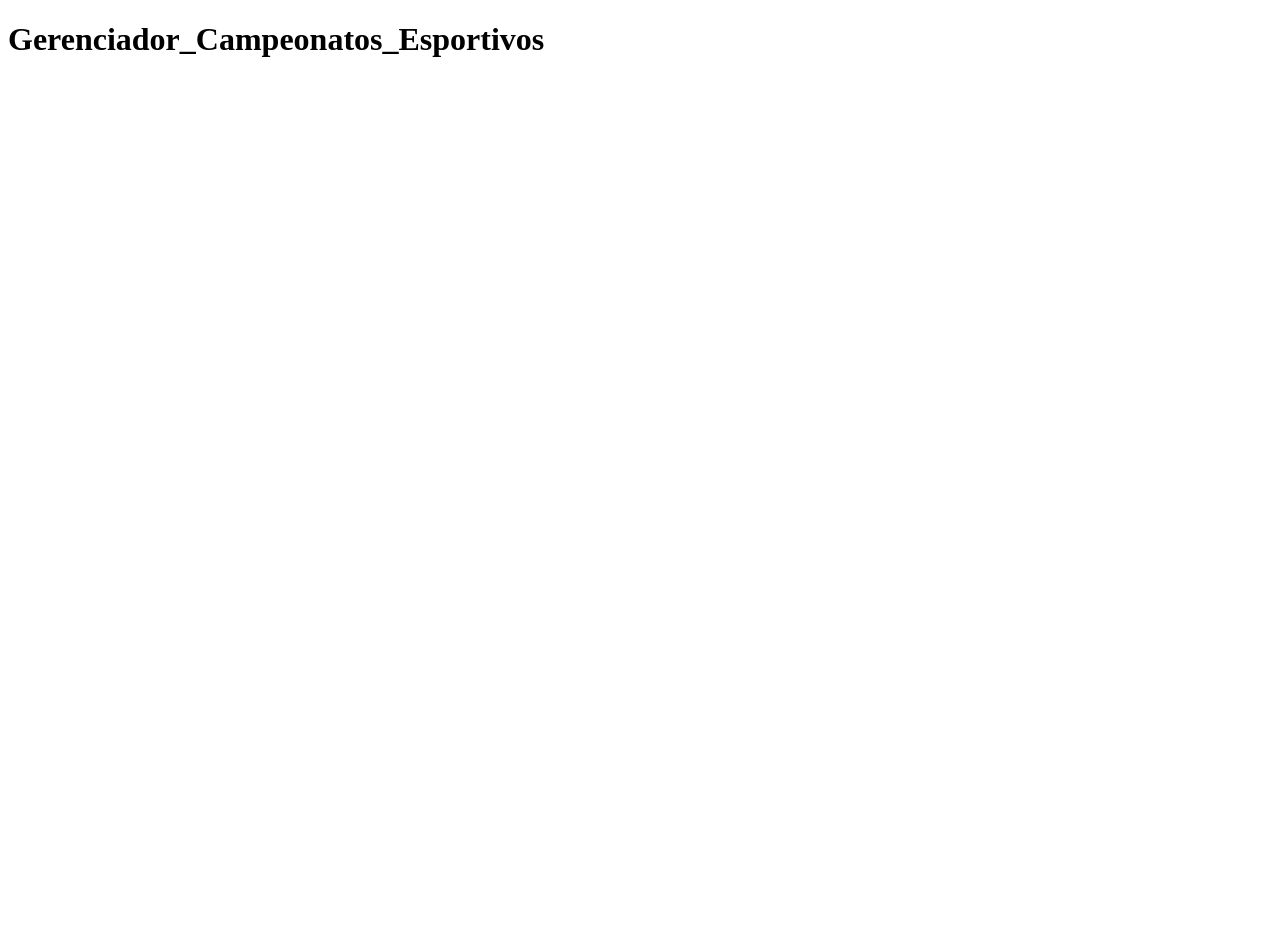
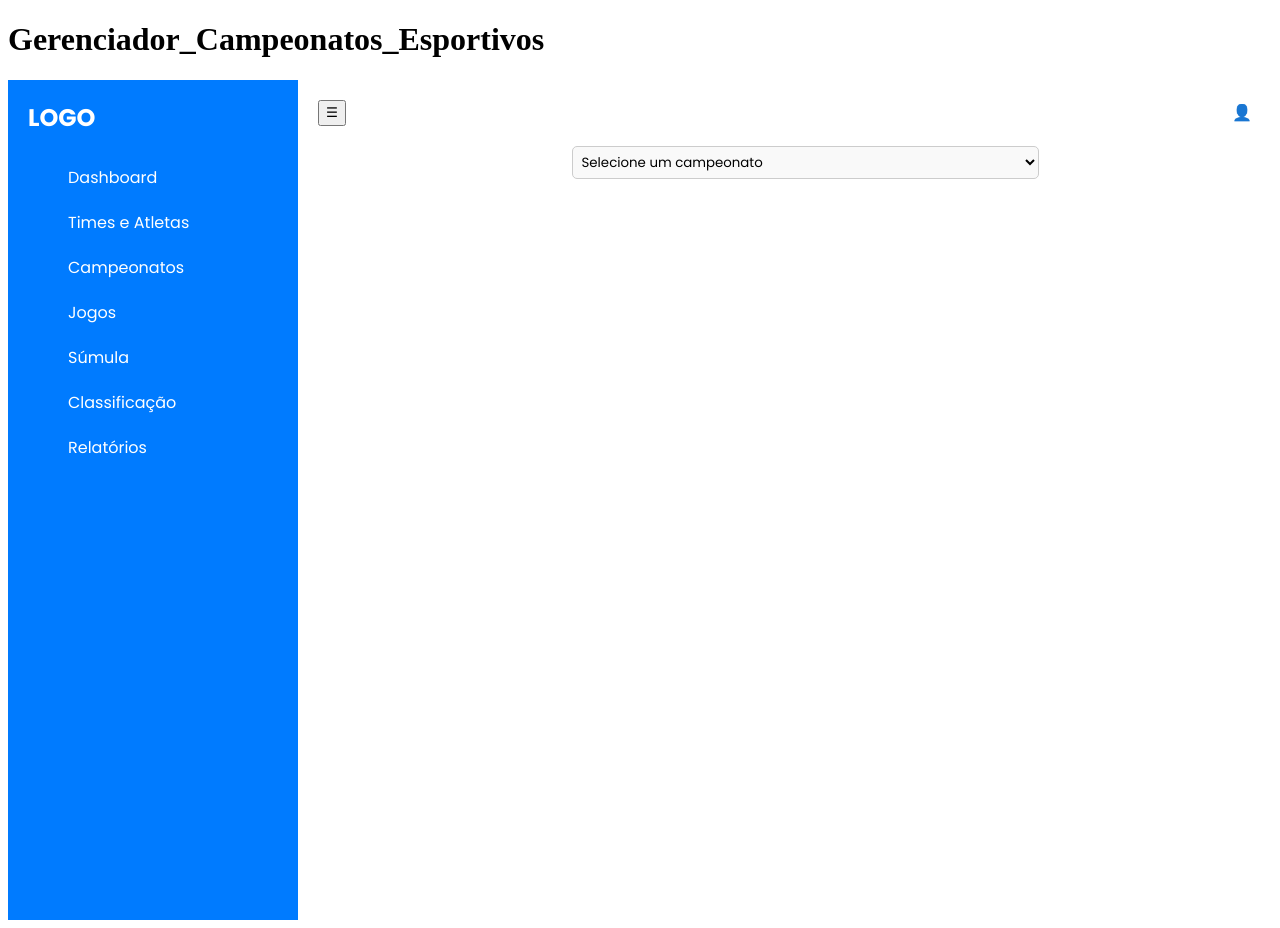
Before and after one commit to PedroFaria06/Gerenciador_Campeonatos_Esportivos, an Angular app: page /classificacao in a window 1280 px wide. Before the commit this address led to /. Before the commit the page ends 800 px from the top, so only its background shows below. Built offline with nearby package versions, Linux system fonts and the light colour scheme.

Commit message:
Criação da tela e componente 'classificacao'

```diff
--- a/src/app/app-routing.module.ts
+++ b/src/app/app-routing.module.ts
@@ -3,11 +3,13 @@ import { RouterModule, Routes } from '@angular/router';
 import { CadastroComponent } from './cadastro/cadastro.component';
 import { LoginComponent } from './login/login.component';
 import { DashboardComponent } from './dashboard/dashboard.component';
+import { ClassificacaoComponent } from './classificacao/classificacao.component';
 
 const routes: Routes = [
   { path: '', component: LoginComponent },
   { path: 'cadastro', component: CadastroComponent },
   { path: 'dashboard', component: DashboardComponent },
+  { path: 'classificacao', component: ClassificacaoComponent },
 ];
 
 @NgModule({
--- a/src/app/app.routes.ts
+++ b/src/app/app.routes.ts
@@ -3,6 +3,7 @@ import { LoginComponent } from './login/login.component'
 import { CadastroComponent } from './cadastro/cadastro.component';
 import { DashboardComponent } from './dashboard/dashboard.component';
 import { RelatorioComponent } from './relatorio/relatorio.component';
+import { ClassificacaoComponent } from './classificacao/classificacao.component';
 
 export const routes: Routes = [
   { path: '', redirectTo: 'login', pathMatch: 'full' },
@@ -10,4 +11,5 @@ export const routes: Routes = [
   { path: 'cadastro', component: CadastroComponent },
   { path: 'dashboard', component: DashboardComponent },
   { path: 'relatorio', component: RelatorioComponent },
+  { path: 'classificacao', component: ClassificacaoComponent }
 ];
--- a/src/app/cadastro/cadastro.component.css
+++ b/src/app/cadastro/cadastro.component.css
@@ -42,16 +42,17 @@
   }
 
   button {
+    width: 100%;
+    padding: 10px;
     background-color: #0d0763;
     color: white;
-    padding: 10px 20px;
     border: none;
     border-radius: 4px;
     cursor: pointer;
   }
 
-  button:disabled {
-    background-color: #ccc;
+  button:hover {
+    background-color: #4a42c7 ;
   }
 
   p {
--- /dev/null
+++ b/src/app/classificacao/classificacao.component.css
@@ -0,0 +1,89 @@
+@import url('https://fonts.googleapis.com/css2?family=Poppins:ital,wght@0,100;0,200;0,300;0,400;0,500;0,600;0,700;0,800;0,900;1,100;1,200;1,300;1,400;1,500;1,600;1,700;1,800;1,900&display=swap');
+
+* {
+  font-family: 'Poppins', sans-serif;
+}
+
+.relatorio-container {
+    display: flex;
+}
+
+.sidebar {
+    width: 250px;
+    background-color: #007bff;
+    color: white;
+    height: 100vh;
+    padding: 20px;
+}
+
+.sidebar .logo {
+    font-size: 24px;
+    font-weight: bold;
+    margin-bottom: 30px;
+}
+
+.sidebar .menu li {
+    margin-bottom: 20px;
+    list-style: none;
+    cursor: pointer;
+}
+
+.content {
+    flex-grow: 1;
+    padding: 20px;
+}
+
+.header {
+    display: flex;
+    justify-content: space-between;
+    align-items: center;
+}
+
+.campeonato-grid {
+    display: flex;
+    align-items: center;
+    justify-content: center;
+    width: 100%;
+    padding: 20px;
+}
+
+#campeonato {
+    background: #f9f9f9;
+    border: 1px solid #ccc;
+    border-radius: 5px;
+    width: 50%;
+    padding: 5px;
+}
+
+.ranking-times,
+.ranking-artilheiros,
+.ranking-goleiros {
+    background: #fff;
+    padding: 20px;
+    border-radius: 8px;
+    box-shadow: 0 0 10px rgba(0, 0, 0, 0.1);
+  }
+
+  table {
+    width: 100%;
+    border-collapse: collapse;
+  }
+
+  table th,
+  table td {
+    border: 1px solid #ddd;
+    padding: 8px;
+    text-align: center;
+  }
+
+#grid-dados {
+    display: flex;
+    flex-direction: row;
+    justify-content: space-around;
+}
+
+#container-dados-jogadores {
+    display: flex;
+    flex-direction: column;
+    gap: 10px;
+}
--- /dev/null
+++ b/src/app/classificacao/classificacao.component.html
@@ -0,0 +1,122 @@
+<div class="relatorio-container">
+  <!-- Sidebar -->
+  <div class="sidebar">
+      <div class="logo">LOGO</div>
+      <ul class="menu">
+        <li>Dashboard</li>
+        <li>Times e Atletas</li>
+        <li>Campeonatos</li>
+        <li>Jogos</li>
+        <li>Súmula</li>
+        <li>Classificação</li>
+        <li>Relatórios</li>
+      </ul>
+  </div>
+
+  <!-- Main Content -->
+  <div class="content">
+    <!-- Header -->
+    <div class="header">
+      <button class="menu-button" (click)="toggleForm()">☰</button>
+      <div class="profile-icon">👤</div>
+    </div>
+
+    <!-- Grid Layout -->
+    <div class="campeonato-grid">
+      <!-- Seletor campeonato -->
+      <select id="campeonato" (change)="onCampeonatoChange($event)">
+            <option value="" disabled selected>Selecione um campeonato</option>
+            <option *ngFor="let campeonato of campeonatos" [value]="campeonato.id">{{ campeonato.nome }}</option>
+          </select>
+    </div>
+
+    <section *ngIf="selectedCampeonato" id="grid-dados">
+        <!-- Ranking de Times -->
+        <div class="ranking-times">
+            <h2>Ranking de Times</h2>
+            <table id="tabela-times">
+            <thead>
+                <tr>
+                <th>#</th>
+                <th>Time</th>
+                <th>Pontos</th>
+                <th>%</th>
+                <th>Jogos</th>
+                <th>Vitórias</th>
+                <th>Empates</th>
+                <th>Derrotas</th>
+                <th>GP</th>
+                <th>GC</th>
+                <th>SG</th>
+                </tr>
+            </thead>
+            <tbody>
+                <tr *ngFor="let time of rankingTimes">
+                <td>{{ time.posicao }}</td>
+                <td>{{ time.time }}</td>
+                <td>{{ time.pontos }}</td>
+                <td>{{ time.percentual }}</td>
+                <td>{{ time.jogos }}</td>
+                <td>{{ time.vitorias }}</td>
+                <td>{{ time.empates }}</td>
+                <td>{{ time.derrotas }}</td>
+                <td>{{ time.gp }}</td>
+                <td>{{ time.gc }}</td>
+                <td>{{ time.sg }}</td>
+                </tr>
+            </tbody>
+            </table>
+        </div>
+
+        <div id="container-dados-jogadores">
+            <!-- Ranking de Artilheiros -->
+            <div class="ranking-artilheiros">
+                <h2>Ranking de Artilheiros</h2>
+                <table>
+                <thead>
+                    <tr>
+                    <th>#</th>
+                    <th>Jogador</th>
+                    <th>Jogos</th>
+                    <th>Média</th>
+                    <th>Gols</th>
+                    </tr>
+                </thead>
+                <tbody>
+                    <tr *ngFor="let jogador of rankingArtilheiros">
+                    <td>{{ jogador.posicao }}</td>
+                    <td>{{ jogador.jogador }}</td>
+                    <td>{{ jogador.jogos }}</td>
+                    <td>{{ jogador.media }}</td>
+                    <td>{{ jogador.gols }}</td>
+                    </tr>
+                </tbody>
+                </table>
+            </div>
+
+            <!-- Ranking de Goleiros -->
+            <div class="ranking-goleiros">
+                <h2>Ranking de Goleiros</h2>
+                <table>
+                <thead>
+                    <tr>
+                    <th>#</th>
+                    <th>Jogador</th>
+                    <th>Jogos</th>
+                    <th>Gols sofridos</th>
+                    </tr>
+                </thead>
+                <tbody>
+                    <tr *ngFor="let jogador of rankingGoleiros">
+                    <td>{{ jogador.posicao }}</td>
+                    <td>{{ jogador.jogador }}</td>
+                    <td>{{ jogador.jogos }}</td>
+                    <td>{{ jogador.gols_sofridos }}</td>
+                    </tr>
+                </tbody>
+                </table>
+            </div>
+        </div>
+    </section>
+  </div>
+</div>
--- /dev/null
+++ b/src/app/classificacao/classificacao.component.ts
@@ -0,0 +1,54 @@
+import { Component } from '@angular/core';
+import { CommonModule } from '@angular/common';
+
+@Component({
+  selector: 'app-classificacao',
+  standalone: true,
+  imports: [CommonModule],
+  templateUrl: './classificacao.component.html',
+  styleUrls: ['./classificacao.component.css']
+})
+export class ClassificacaoComponent {
+  formVisible = false;
+  selectedCampeonato: any;
+
+  campeonatos = [
+    { id: 0, nome: 'Todos' },
+    { id: 1, nome: 'Campeonato Brasileiro' },
+    { id: 2, nome: 'Campeonato Paulista' },
+    { id: 3, nome: 'Campeonato Carioca' }
+  ];
+
+  rankingTimes = [
+    { posicao: 1, time: 'Time A', pontos: 45, percentual: '75%', jogos: 20, vitorias: 14, empates: 3, derrotas: 3, gp: 36, gc: 15, sg: 21 },
+    { posicao: 2, time: 'Time B', pontos: 42, percentual: '70%', jogos: 20, vitorias: 13, empates: 3, derrotas: 4, gp: 34, gc: 18, sg: 16 },
+    { posicao: 3, time: 'Time C', pontos: 39, percentual: '65%', jogos: 20, vitorias: 12, empates: 3, derrotas: 5, gp: 32, gc: 20, sg: 12 }
+  ];
+
+  rankingArtilheiros = [
+    { posicao: 1, jogador: 'Jogador A', jogos: 20, media: 1.2, gols: 24 },
+    { posicao: 2, jogador: 'Jogador B', jogos: 19, media: 1.1, gols: 21 },
+    { posicao: 3, jogador: 'Jogador C', jogos: 18, media: 1.0, gols: 18 }
+  ];
+
+  rankingGoleiros = [
+    { posicao: 1, jogador: 'Goleiro A', jogos: 20, gols_sofridos: 16 },
+    { posicao: 2, jogador: 'Goleiro B', jogos: 19, gols_sofridos: 17 },
+    { posicao: 3, jogador: 'Goleiro C', jogos: 18, gols_sofridos: 18 }
+  ];
+
+  toggleForm() {
+    this.formVisible = !this.formVisible;
+  }
+
+  onCampeonatoChange(event: Event) {
+    const selectElement = event.target as HTMLSelectElement;
+    const selectedValue = selectElement.value;
+
+    if (selectedValue) {
+      this.selectedCampeonato = this.campeonatos.find(c => c.id === +selectedValue);
+    } else {
+      this.selectedCampeonato = null;
+    }
+  }
+}
--- a/src/app/relatorio/relatorio.component.css
+++ b/src/app/relatorio/relatorio.component.css
@@ -1,3 +1,9 @@
+@import url('https://fonts.googleapis.com/css2?family=Poppins:ital,wght@0,100;0,200;0,300;0,400;0,500;0,600;0,700;0,800;0,900;1,100;1,200;1,300;1,400;1,500;1,600;1,700;1,800;1,900&display=swap');
+
+* {
+  font-family: 'Poppins', sans-serif;
+}
+
 .relatorio-container {
     display: flex;
 }
```
Also changed, not shown: 1 other file (tests, documents, lock files or other folders).
